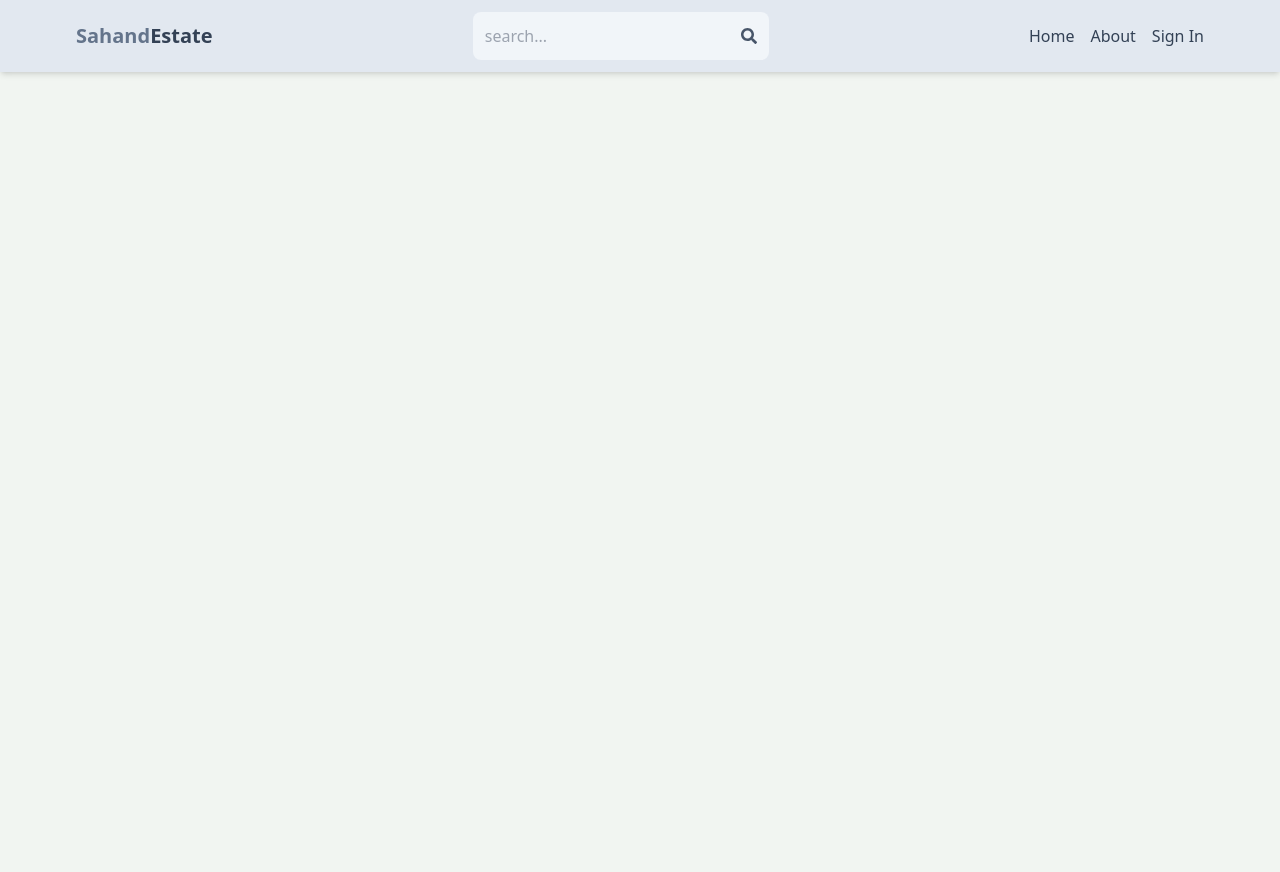
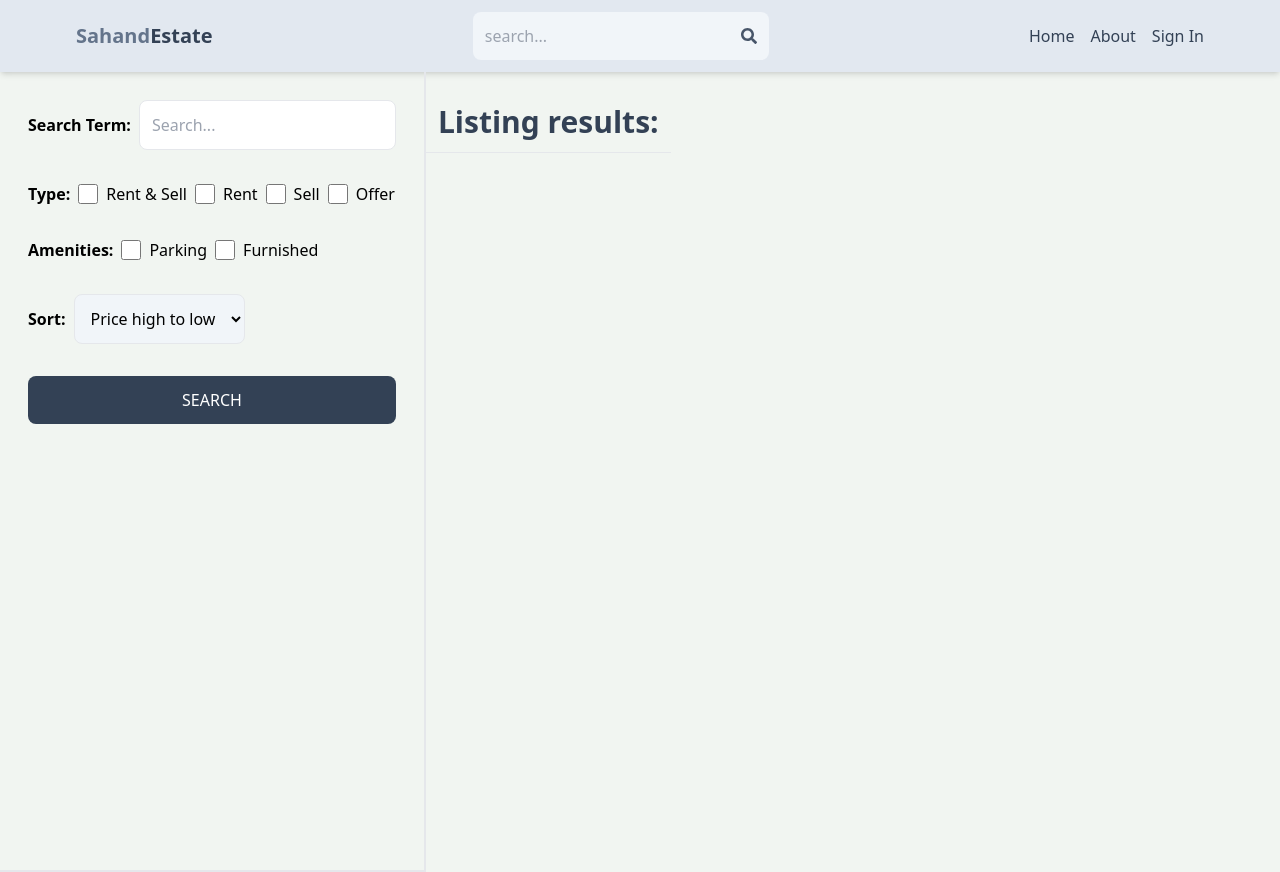
Before and after one commit to priyanshu1019/mern-estate, a React (Vite) app in the folder client/: page /search in a window 1280 px wide. Before the commit the page ends 800 px from the top, so only its background shows below. Built offline with nearby package versions, Linux system fonts and the light colour scheme.

Commit message:
Created Search Page UI

```diff
--- a/client/src/App.jsx
+++ b/client/src/App.jsx
@@ -9,6 +9,7 @@
 import { CreateListing } from "./pages/CreateListing";
 import { UpdateListing } from "./pages/UpdateListing";
 import { Listing } from "./pages/Listing";
+import { Search } from "./pages/Search";
 
 export default function App() {
   return (
@@ -19,6 +20,7 @@
         <Route path="/sign-in" element={<SignIn />} />
         <Route path="/sign-up" element={<SignUp />} />
         <Route path="/about" element={<About />} />
+        <Route path="/search" element={<Search />} />
         <Route path="/listing/:listingId" element={<Listing />} />
         <Route element={<PrivateRoute />}>
           <Route path="/profile" element={<Profile />} />
--- /dev/null
+++ b/client/src/pages/Search.jsx
@@ -0,0 +1,71 @@
+export const Search = () => {
+  return (
+    <div className="flex flex-col md:flex-row">
+      <div className="p-7 border-b-2 md:border-r-2 md:min-h-screen">
+        <form className="flex flex-col gap-8">
+          <div className="flex items-center gap-2">
+            <label className="whitespace-nowrap font-semibold">
+              Search Term:
+            </label>
+            <input
+              type="text"
+              id="searchTerm"
+              placeholder="Search..."
+              className="p-3 rounded-lg border w-full"
+            />
+          </div>
+          <div className="flex  gap-2 flex-wrap items-center">
+            <label className="font-semibold">Type:</label>
+            <div className="flex gap-2">
+              <input type="checkbox" id="all" className="w-5" />
+              <span>Rent & Sell</span>
+            </div>
+            <div className="flex gap-2">
+              <input type="checkbox" id="rent" className="w-5" />
+              <span>Rent</span>
+            </div>
+            <div className="flex gap-2">
+              <input type="checkbox" id="sale" className="w-5" />
+              <span>Sell</span>
+            </div>
+            <div className="flex gap-2">
+              <input type="checkbox" id="offer" className="w-5" />
+              <span>Offer</span>
+            </div>
+          </div>
+          <div className="flex  gap-2 flex-wrap items-center">
+            <label className="font-semibold">Amenities:</label>
+            <div className="flex gap-2">
+              <input type="checkbox" id="parking" className="w-5" />
+              <span>Parking</span>
+            </div>
+            <div className="flex gap-2">
+              <input type="checkbox" id="furnished" className="w-5" />
+              <span>Furnished</span>
+            </div>
+          </div>
+          <div className="flex items-center gap-2">
+            <label className="font-semibold">Sort:</label>
+            <select
+              className="border p-3 rounded-lg bg-slate-100"
+              id="sort_order"
+            >
+              <option value="">Price high to low</option>
+              <option value="">Price low to high</option>
+              <option value="">Latest</option>
+              <option value="">Oldest</option>
+            </select>
+          </div>
+          <button className="bg-slate-700 p-3 text-white rounded-lg uppercase hover:opacity-95">
+            Search
+          </button>
+        </form>
+      </div>
+      <div className="">
+        <h1 className="text-3xl border-b p-3 font-semibold text-slate-700 mt-5">
+          Listing results:
+        </h1>
+      </div>
+    </div>
+  );
+};
```
